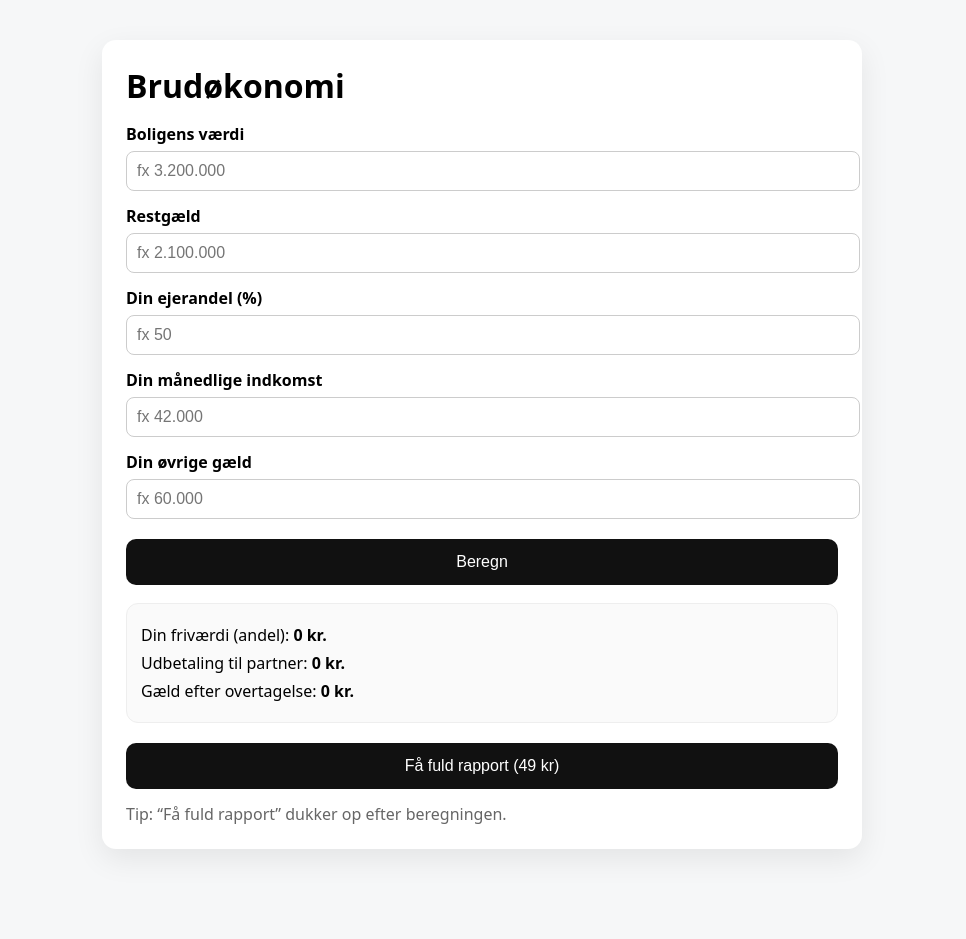
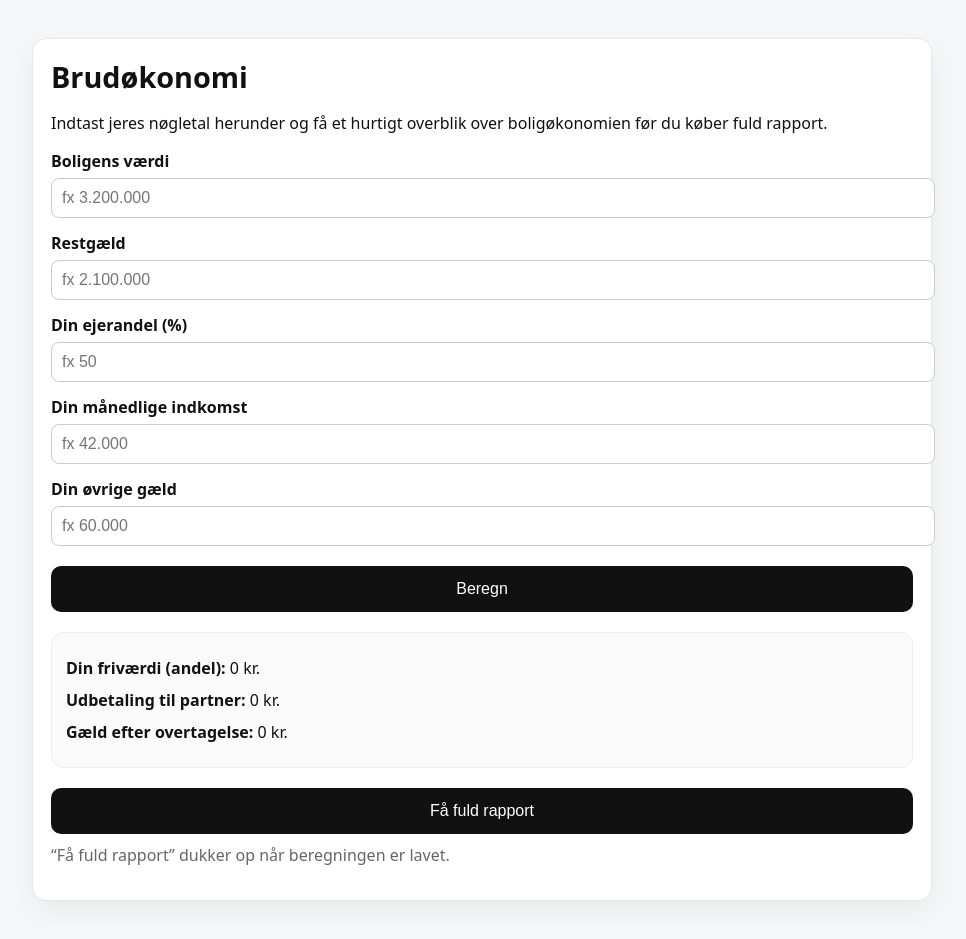
Before and after one commit to nicolaiwolff-afk/brudoekonomi, a plain HTML site: page index.html in a window 1280 px wide. Both pictures are taken after a click on the button "Beregn". Shown: the whole page, without its empty margins (158-1124 px from the left). Before the commit the page ends 889 px from the top, so only its background shows below. Drawn offline with Linux system fonts and the light colour scheme.

Commit message:
Update index.html

```diff
--- a/index.html
+++ b/index.html
@@ -1,20 +1,26 @@
 <!DOCTYPE html>
 <html lang="da">
 <head>
-  <meta charset="UTF-8">
-  <meta name="viewport" content="width=device-width, initial-scale=1.0">
+  <meta charset="UTF-8" />
+  <meta name="viewport" content="width=device-width, initial-scale=1.0"/>
   <title>Brudøkonomi</title>
+
   <style>
-    body{font-family:system-ui,-apple-system,BlinkMacSystemFont,"Segoe UI",Roboto,Arial,sans-serif;background:#f6f7f8;margin:0}
-    .wrap{max-width:760px;margin:auto;padding:40px 20px}
-    .card{background:#fff;border-radius:14px;padding:24px;box-shadow:0 10px 30px rgba(0,0,0,.08)}
-    h1{margin:0 0 16px}
-    label{display:block;margin-top:14px;font-weight:600}
-    input{width:100%;padding:10px;border-radius:8px;border:1px solid #ccc;margin-top:6px;font-size:16px}
-    button{margin-top:20px;padding:14px;border-radius:10px;border:0;background:#111;color:#fff;font-size:16px;width:100%;cursor:pointer}
-    .box{margin-top:18px;background:#fafafa;border:1px solid #eee;border-radius:12px;padding:14px}
-    .kpi{margin:6px 0}
-    .muted{color:#666}
+    body { font-family: system-ui, -apple-system, BlinkMacSystemFont, "Segoe UI", Roboto, Arial, sans-serif;
+           background: #f6f7f8; margin: 0; color: #111; }
+    .wrap { max-width: 900px; margin: 0 auto; padding: 38px 18px; }
+    .card { background: #fff; border: 1px solid #e7e7e7; border-radius: 14px;
+            box-shadow: 0 10px 30px rgba(0,0,0,0.06); padding: 18px; }
+    h1 { margin: 0 0 10px; font-size: 1.8rem; }
+    label { display: block; margin-top: 14px; font-weight: 600; }
+    input { width: 100%; padding: 10px; border-radius: 8px; border: 1px solid #ccc;
+            font-size: 1rem; margin-top: 6px; }
+    button { margin-top: 20px; padding: 14px; border-radius: 10px; border: 0;
+             background: #111; color: #fff; font-size: 1rem; width: 100%; cursor: pointer; }
+    .box { margin-top: 20px; background: #fafafa; border: 1px solid #eee;
+            border-radius: 12px; padding: 14px; }
+    .kpi { margin: 10px 0; }
+    .muted { color: #666; margin-top: 10px; }
   </style>
 </head>
 
@@ -22,65 +28,76 @@
   <div class="wrap">
     <div class="card">
       <h1>Brudøkonomi</h1>
+      <p>Indtast jeres nøgletal herunder og få et hurtigt overblik over boligøkonomien før du køber fuld rapport.</p>
 
       <label for="home">Boligens værdi</label>
-      <input id="home" type="number" inputmode="numeric" placeholder="fx 3.200.000">
+      <input id="home" type="number" placeholder="fx 3.200.000">
 
       <label for="mortgage">Restgæld</label>
-      <input id="mortgage" type="number" inputmode="numeric" placeholder="fx 2.100.000">
+      <input id="mortgage" type="number" placeholder="fx 2.100.000">
 
       <label for="share">Din ejerandel (%)</label>
-      <input id="share" type="number" inputmode="numeric" placeholder="fx 50">
+      <input id="share" type="number" placeholder="fx 50">
 
       <label for="income">Din månedlige indkomst</label>
-      <input id="income" type="number" inputmode="numeric" placeholder="fx 42.000">
+      <input id="income" type="number" placeholder="fx 42.000">
 
       <label for="debt">Din øvrige gæld</label>
-      <input id="debt" type="number" inputmode="numeric" placeholder="fx 60.000">
+      <input id="debt" type="number" placeholder="fx 60.000">
 
-      <button id="calc" type="button">Beregn</button>
+      <button id="calcBtn" type="button">Beregn</button>
 
-      <div id="preview" class="box" style="display:none"></div>
+      <div id="preview" class="box" style="display:none;">
+        <div class="kpi"><b>Din friværdi (andel):</b> <span id="p_equity">—</span></div>
+        <div class="kpi"><b>Udbetaling til partner:</b> <span id="p_payout">—</span></div>
+        <div class="kpi"><b>Gæld efter overtagelse:</b> <span id="p_total">—</span></div>
+      </div>
 
-      <button id="buy" type="button" style="display:none">Få fuld rapport (49 kr)</button>
+      <button id="buyBtn" type="button" style="display:none;">Få fuld rapport</button>
 
-      <p class="muted" style="margin:14px 0 0">
-        Tip: “Få fuld rapport” dukker op efter beregningen.
-      </p>
+      <p class="muted">“Få fuld rapport” dukker op når beregningen er lavet.</p>
     </div>
   </div>
 
 <script>
 (function(){
-  const homeEl = document.getElementById("home");
-  const mortgageEl = document.getElementById("mortgage");
-  const shareEl = document.getElementById("share");
-  const incomeEl = document.getElementById("income");
-  const debtEl = document.getElementById("debt");
-  const calcBtn = document.getElementById("calc");
-  const buyBtn = document.getElementById("buy");
-  const previewEl = document.getElementById("preview");
 
-  function fmt(n){
+  // ✅ Dit Stripe betalingslink
+  const STRIPE_PAYMENT_LINK = "https://buy.stripe.com/test_8x200beGV7Zv4PFaPJfQI00";
+
+  const homeEl     = document.getElementById("home");
+  const mortgageEl= document.getElementById("mortgage");
+  const shareEl    = document.getElementById("share");
+  const incomeEl   = document.getElementById("income");
+  const debtEl     = document.getElementById("debt");
+  const calcBtn    = document.getElementById("calcBtn");
+  const buyBtn     = document.getElementById("buyBtn");
+
+  const preview    = document.getElementById("preview");
+  const p_equity   = document.getElementById("p_equity");
+  const p_payout   = document.getElementById("p_payout");
+  const p_total    = document.getElementById("p_total");
+
+  function dkk(n){
+    const v = Number(n);
+    if(!Number.isFinite(v)) return "—";
     return new Intl.NumberFormat("da-DK", {
-      style:"currency",
-      currency:"DKK",
-      maximumFractionDigits:0
-    }).format(n);
+      style: "currency", currency: "DKK", maximumFractionDigits: 0
+    }).format(v);
   }
 
-  calcBtn.addEventListener("click", () => {
+  function buildReport(){
     const home = Number(homeEl.value || 0);
     const mortgage = Number(mortgageEl.value || 0);
     const sharePct = Number(shareEl.value || 0);
-    const share = sharePct / 100;
-    const income = Number(incomeEl.value || 0);
-    const debt = Number(debtEl.value || 0);
+    const share    = sharePct / 100;
+    const income   = Number(incomeEl.value || 0);
+    const debt     = Number(debtEl.value || 0);
 
-    const equity = home - mortgage;
+    const equity  = home - mortgage;
     const yourEquity = equity * share;
-    const payout = equity * (1 - share);
-    const totalDebt = mortgage + payout + debt;
+    const payout     = equity * (1 - share);
+    const totalDebt  = mortgage + payout + debt;
 
     const report = {
       ts: new Date().toISOString(),
@@ -96,32 +113,31 @@
     };
 
     localStorage.setItem("brudoekonomi:last_report", JSON.stringify(report));
+    return report;
+  }
 
-    previewEl.style.display = "block";
-    previewEl.innerHTML = `
-      <div class="kpi">Din friværdi (andel): <b>${fmt(yourEquity)}</b></div>
-      <div class="kpi">Udbetaling til partner: <b>${fmt(payout)}</b></div>
-      <div class="kpi">Gæld efter overtagelse: <b>${fmt(totalDebt)}</b></div>
-    `;
+  calcBtn.addEventListener("click", () => {
+    const r = buildReport();
+
+    preview.style.display = "block";
+    p_equity.textContent = dkk(r.saleProceeds);
+    p_payout.textContent = dkk(r.payoutToPartner);
+    p_total.textContent  = dkk(r.totalDebtAfterTakeover);
 
     buyBtn.style.display = "block";
   });
 
-  buyBtn.addEventListener("click", async () => {
-    buyBtn.disabled = true;
-    buyBtn.textContent = "Åbner betaling…";
+  buyBtn.addEventListener("click", () => {
+    // Gem rapporten igen
+    buildReport();
 
-    try{
-      const res = await fetch("/api/create-checkout");
-      const data = await res.json();
-      if(!data || !data.url) throw new Error("Mangler checkout-url fra serveren");
-      window.location.href = data.url;
-    } catch(e){
-      alert("Kunne ikke starte betaling: " + e.message);
-      buyBtn.disabled = false;
-      buyBtn.textContent = "Få fuld rapport (49 kr)";
+    if(!STRIPE_PAYMENT_LINK || STRIPE_PAYMENT_LINK.includes("stripe.com/test_")){
+      window.location.href = STRIPE_PAYMENT_LINK;
+    } else {
+      alert("Der er et problem med Stripe-linket. Tjek index.html.");
     }
   });
+
 })();
 </script>
 </body>
```
